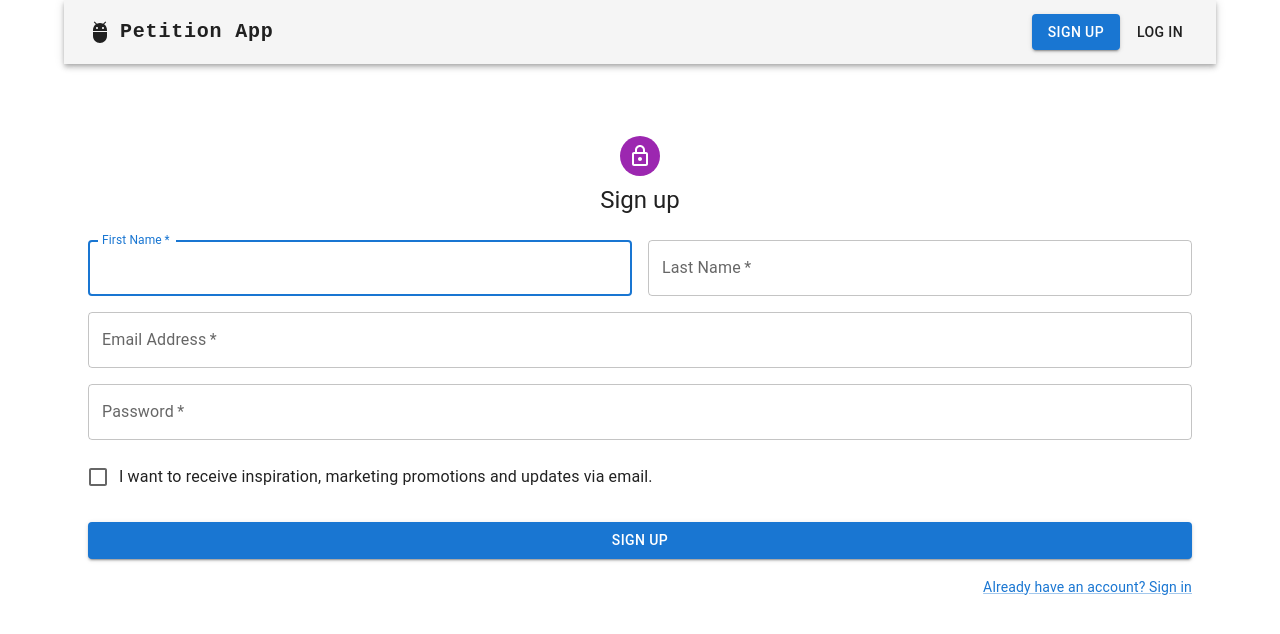
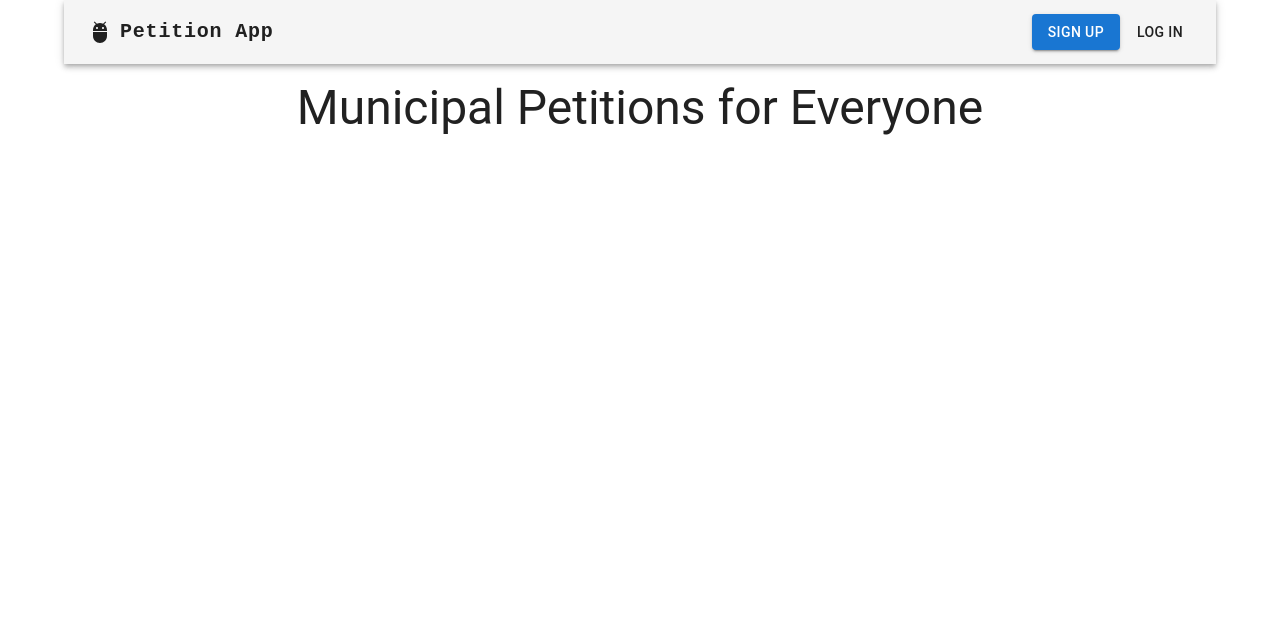
Before and after one commit to brurez/petitions-app, a Next.js app in the folder client/: page / in a window 1280 px wide. Shown: the top 634 px of the page. Built offline with nearby package versions, Linux system fonts and the light colour scheme.

Commit message:
Finishes signup

```diff
--- a/client/components/TopBar.tsx
+++ b/client/components/TopBar.tsx
@@ -13,6 +13,7 @@ import Button from "@mui/material/Button";
 import Tooltip from "@mui/material/Tooltip";
 import Avatar from "@mui/material/Avatar";
 import useCurrentUser from "../hooks/useCurrentUser";
+import Link from "next/link";
 
 const pages: any[] = [];
 const settings = ["Profile", "Account", "Dashboard", "Logout"];
@@ -43,6 +44,7 @@ export default function TopBar() {
       <Container maxWidth="xl">
         <Toolbar disableGutters>
           <AdbIcon sx={{ display: { xs: "none", md: "flex" }, mr: 1 }} />
+          <Link href="/">
             <Typography
               variant="h6"
               noWrap
@@ -60,7 +62,7 @@ export default function TopBar() {
             >
               Petition App
             </Typography>
-
+          </Link>
           <Box sx={{ flexGrow: 1, display: { xs: "flex", md: "none" } }}>
             {pages.length > 0 && (
               <>
@@ -101,7 +103,9 @@ export default function TopBar() {
               </>
             )}
           </Box>
+
           <AdbIcon sx={{ display: { xs: "flex", md: "none" }, mr: 1 }} />
+          <Link href="/">
             <Typography
               variant="h5"
               noWrap
@@ -120,6 +124,7 @@ export default function TopBar() {
             >
               Petition App
             </Typography>
+          </Link>
           <Box sx={{ flexGrow: 1, display: { xs: "none", md: "flex" } }}>
             {pages.map((page) => (
               <Button
@@ -142,9 +147,11 @@ export default function TopBar() {
               </>
             ) : (
               <>
+                <Link href="/signup">
                   <Button color="primary" variant="contained" sx={{ mr: 1 }}>
                     Sign Up
                   </Button>
+                </Link>
                 <Button color="inherit">Log In</Button>
               </>
             )}
--- a/client/pages/index.tsx
+++ b/client/pages/index.tsx
@@ -1,10 +1,13 @@
-import type { NextPage } from 'next'
-import SignUpPage from "./signup";
+import type { NextPage } from "next";
+import { Typography } from "@mui/material";
+import Box from "@mui/material/Box";
 
 const Home: NextPage = () => {
   return (
-       <SignUpPage/>
-  )
-}
+    <Box sx={{ mt: 2 }}>
+      <Typography variant="h3" align="center">Municipal Petitions for Everyone</Typography>
+    </Box>
+  );
+};
 
-export default Home
+export default Home;
--- a/client/pages/signup.tsx
+++ b/client/pages/signup.tsx
@@ -1,11 +1,8 @@
 import * as React from "react";
 import Avatar from "@mui/material/Avatar";
 import Button from "@mui/material/Button";
-import CssBaseline from "@mui/material/CssBaseline";
 import TextField from "@mui/material/TextField";
-import FormControlLabel from "@mui/material/FormControlLabel";
-import Checkbox from "@mui/material/Checkbox";
-import Link from "@mui/material/Link";
+import MuiLink from "@mui/material/Link";
 import Grid from "@mui/material/Grid";
 import Box from "@mui/material/Box";
 import LockOutlinedIcon from "@mui/icons-material/LockOutlined";
@@ -16,12 +13,12 @@ import { useUserCreateMutation } from "../generated/graphql";
 import { Form } from "../lib/Form";
 import useMessage from "../hooks/useMessage";
 import useCurrentUser from "../hooks/useCurrentUser";
-
+import Link from "next/link";
 
 export default function SignUpPage() {
   const [userCreate, { data }] = useUserCreateMutation();
   const { showErrorMessage, showSuccessMessage } = useMessage();
-  const { setCurrentUser } = useCurrentUser()
+  const { setCurrentUser } = useCurrentUser();
   const handleSubmit = (event: any) => {
     event.preventDefault();
     const userInput: any = Form.serialize(event.currentTarget);
@@ -109,14 +106,6 @@ export default function SignUpPage() {
                   autoComplete="new-password"
                 />
               </Grid>
-              <Grid item xs={12}>
-                <FormControlLabel
-                  control={
-                    <Checkbox value="allowExtraEmails" color="primary" />
-                  }
-                  label="I want to receive inspiration, marketing promotions and updates via email."
-                />
-              </Grid>
             </Grid>
             <Button
               type="submit"
@@ -128,8 +117,10 @@ export default function SignUpPage() {
             </Button>
             <Grid container justifyContent="flex-end">
               <Grid item>
-                <Link href="#" variant="body2">
-                  Already have an account? Sign in
+                <Link href="/login">
+                  <MuiLink href="#" variant="body2">
+                    Already have an account? Sign in
+                  </MuiLink>
                 </Link>
               </Grid>
             </Grid>
```
Lines whose indentation alone changed are shown as unchanged.
